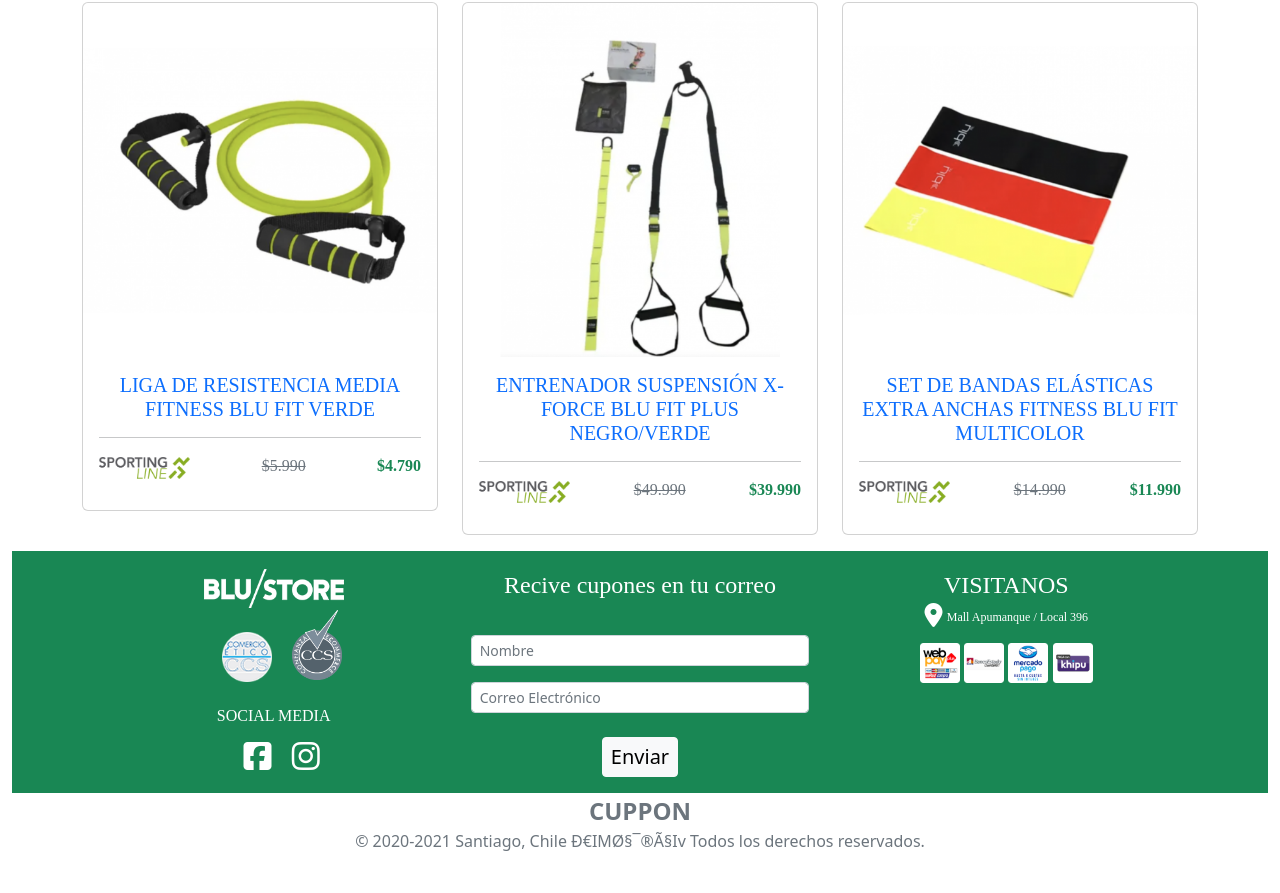
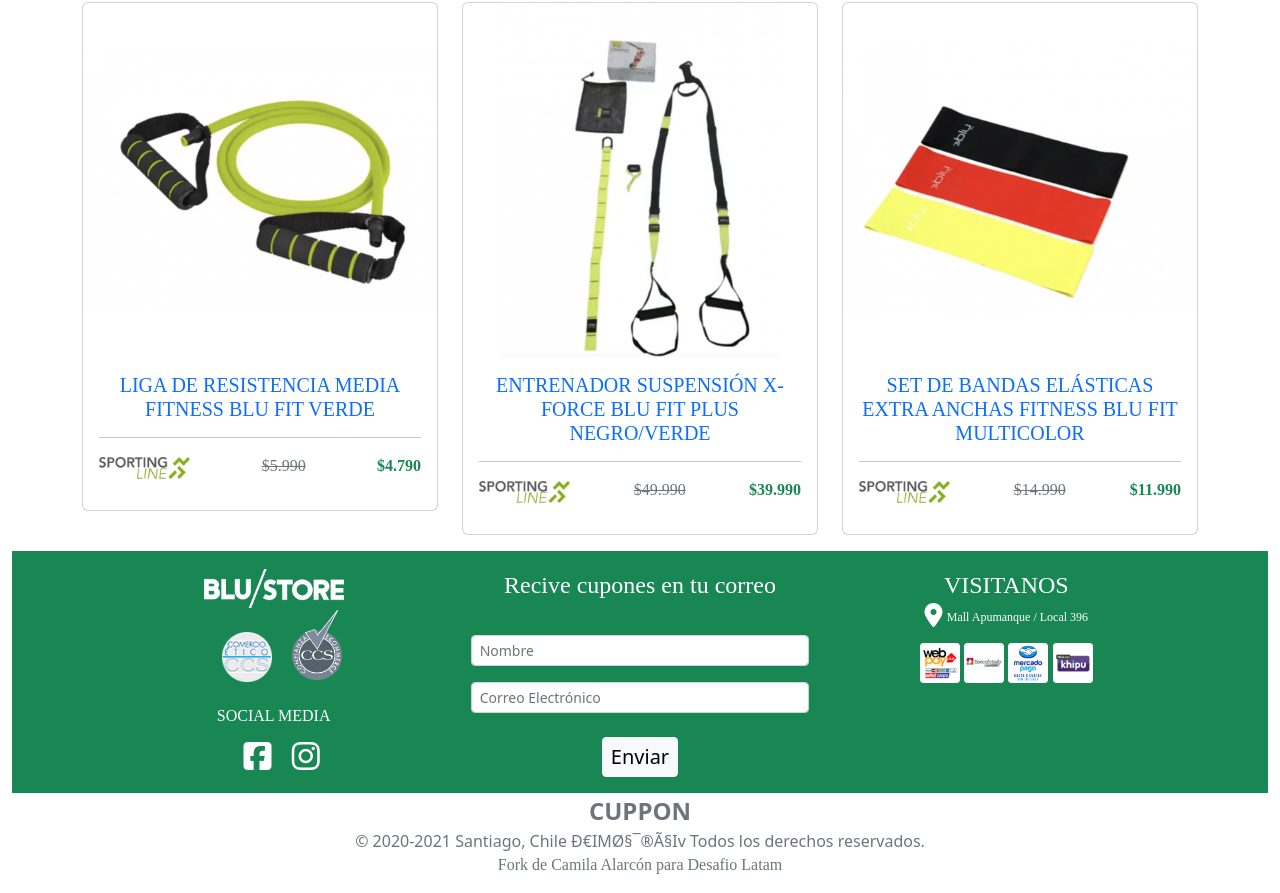
Before and after one commit to deimosrasiv/desafio_04, a plain HTML site: page index.html in a window 1280 px wide. Shown: the part 1194-2087 px from the top of the page. Before the commit the page ends 2047 px from the top, so only its background shows below. Drawn offline with nearby package versions, Linux system fonts and the light colour scheme.

Commit message:
added a paragraph in the footer

```diff
--- a/index.html
+++ b/index.html
@@ -337,6 +337,7 @@
                         <span class="fs-6">
                             © 2020-2021 Santiago, Chile Ð€IMØ§¯®Ã§Iv Todos los derechos reservados.
                         </span>
+                        <p> Fork de Camila Alarcón para Desafio Latam</p>
                     </div>
                 </div>
             </div>
```
